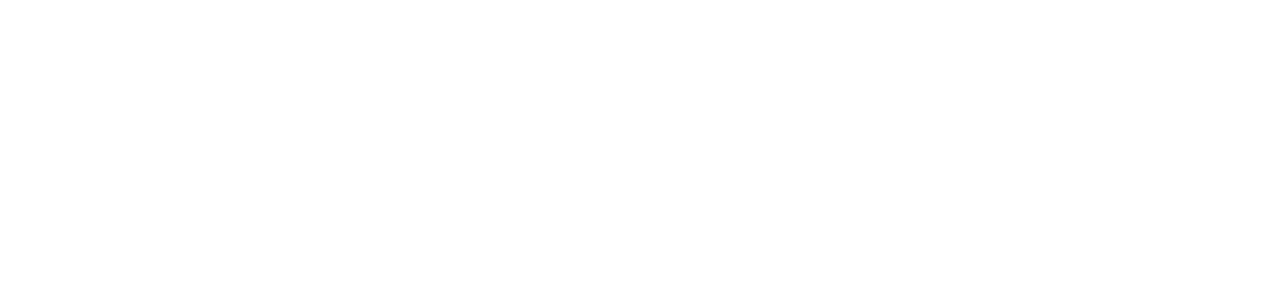
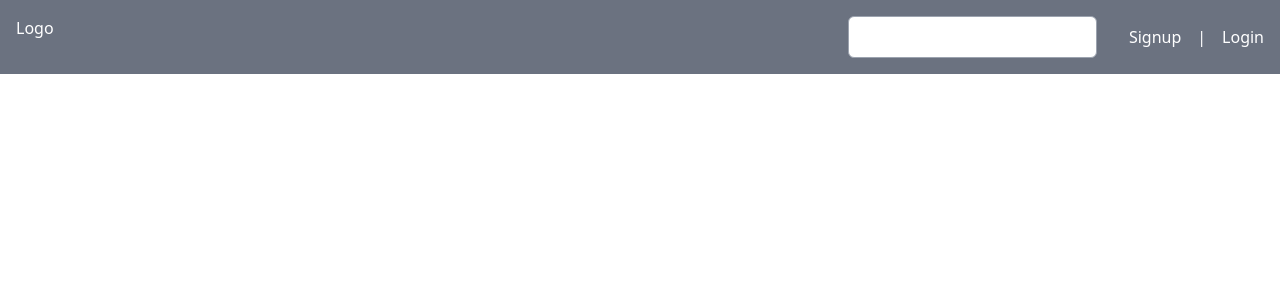
Before and after one commit to Hari6360/e-com-application, a React (Create React App) app: page / in a window 1280 px wide. Shown: the top 300 px of the page. Built offline with nearby package versions, Linux system fonts and the light colour scheme.

Commit message:
setup:create-react-app-template with Tailwind css

```diff
--- a/src/Components/Navbar.jsx
+++ b/src/Components/Navbar.jsx
@@ -1,7 +1,33 @@
 import React from "react";
 
 const Navbar = () => {
-	return <div></div>;
+	return (
+		<div>
+			<div className="flex justify-between bg-gray-500 p-4 text-white">
+				<div>Logo</div>
+				<div className="flex items-center space-x-8 ">
+					<input
+						type="search"
+						name="search"
+						className="rounded-md p-2 focus:outline-none border border-gray-400"
+					/>
+					<ul className="flex items-center space-x-4">
+						<li>
+							<a href="" className="text-white ">
+								Signup
+							</a>
+						</li>
+						<span>|</span>
+						<li>
+							<a href="" className="text-white ">
+								Login
+							</a>
+						</li>
+					</ul>
+				</div>
+			</div>
+		</div>
+	);
 };
 
 export default Navbar;
```
